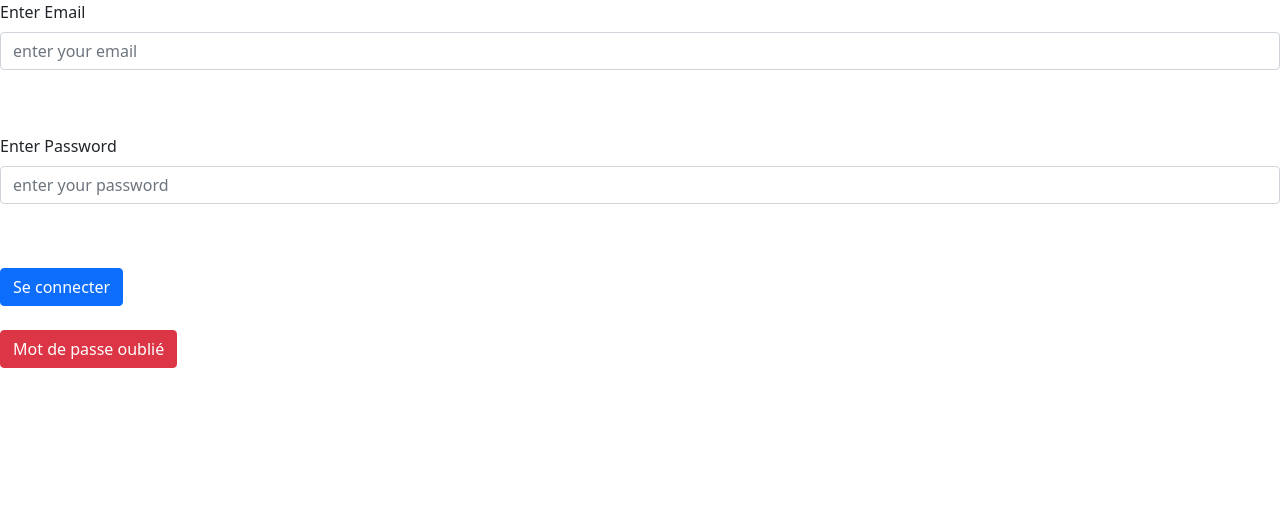
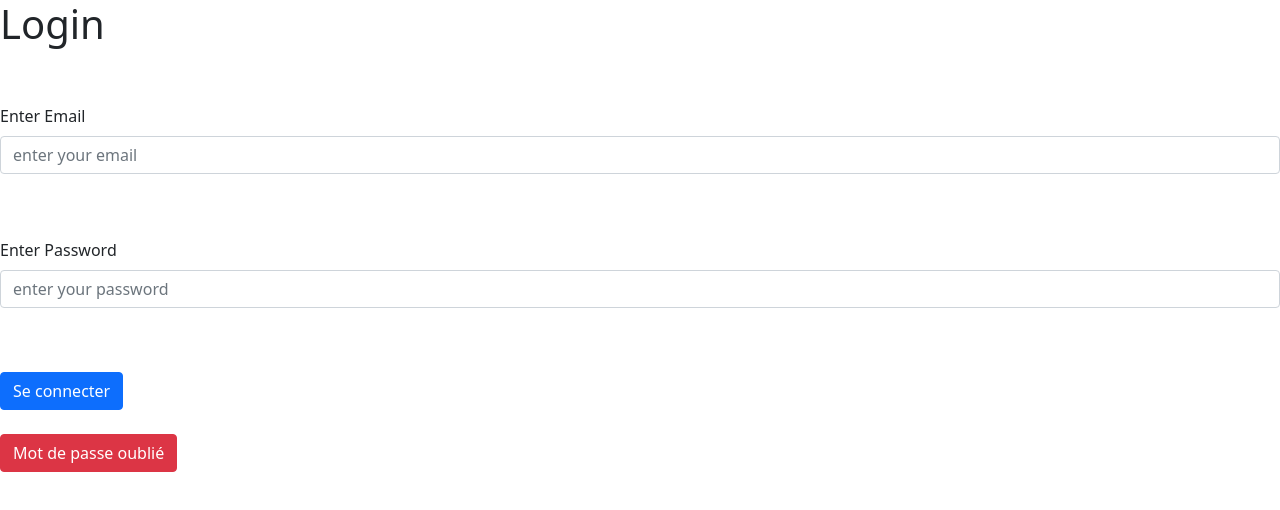
Before and after one commit to otmaneeee/otmaneReact, a React (Create React App) app: page / in a window 1280 px wide. Shown: the top 510 px of the page. Built offline with nearby package versions, Linux system fonts and the light colour scheme.

Commit message:
login container modification

```diff
--- a/src/containers/category/category.jsx
+++ b/src/containers/category/category.jsx
@@ -5,6 +5,9 @@ import { textInputProps , bootstrapButtonVariant ,buttonTexts } from '../../cons
 const Category = () => {
     return(
         <div>
+            <h1>Login</h1>
+            <br></br>
+            <br></br>
             <CustomInput
         type={textInputProps.type.email}
         placeholder={textInputProps.placeholder.email}
```
